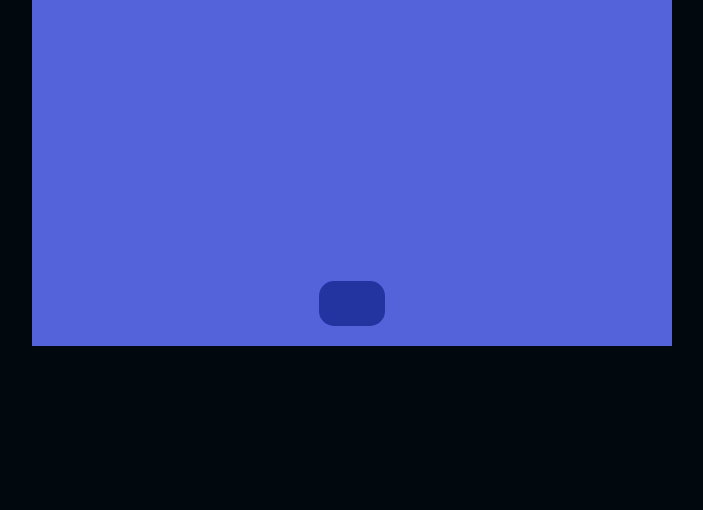
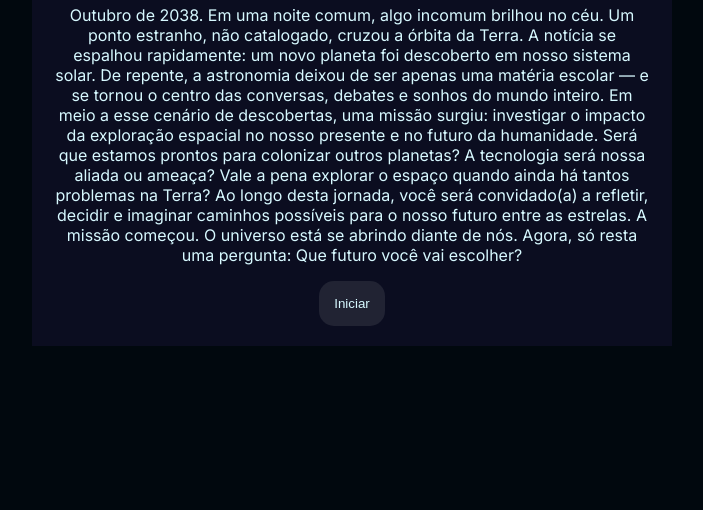
Before and after one commit to natalia1b/Quizz, a plain HTML site: page index.html in a window 1280 px wide. Shown: the part 306-816 px from the top of the page, without its empty margins (288-991 px from the left). Drawn offline with Linux system fonts and the light colour scheme.

Commit message:
ghkkkkkkhkl

```diff
--- a/style.css
+++ b/style.css
@@ -2,10 +2,10 @@
 
 :root {
     --cor-fundo: #01080E;
-    --cor-principal: #5563da ;
-    --cor-secundaria: #2334a0;
-    --cor-destaque: #abaecc9f;
-    --cor-texto: #d7f9ff00;
+    --cor-principal: #0B0D20 ;
+    --cor-secundaria: #212333;
+    --cor-destaque: #2BDEFD;
+    --cor-texto: #D7F9FF;
 }
 
 body {
```
